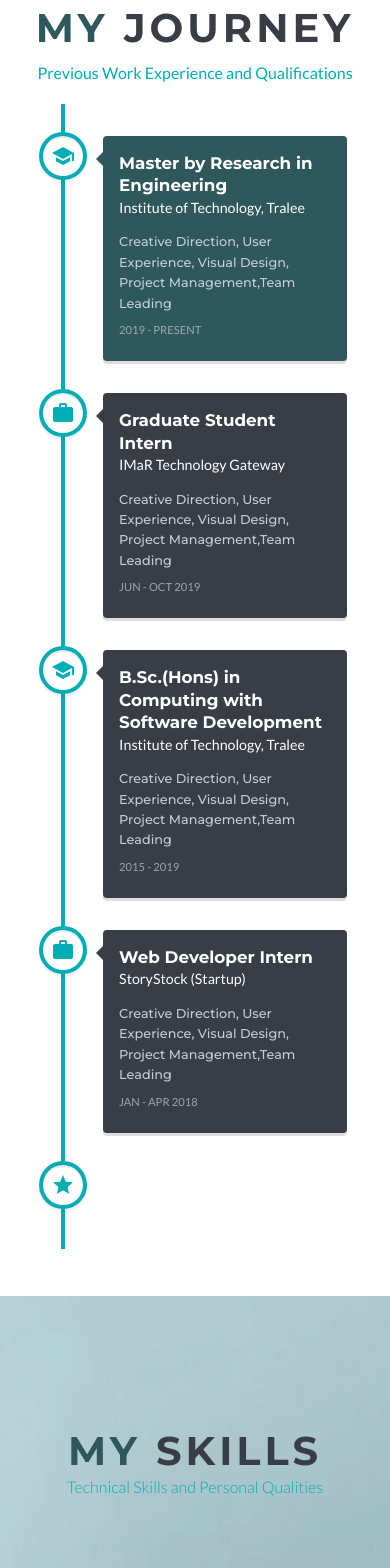
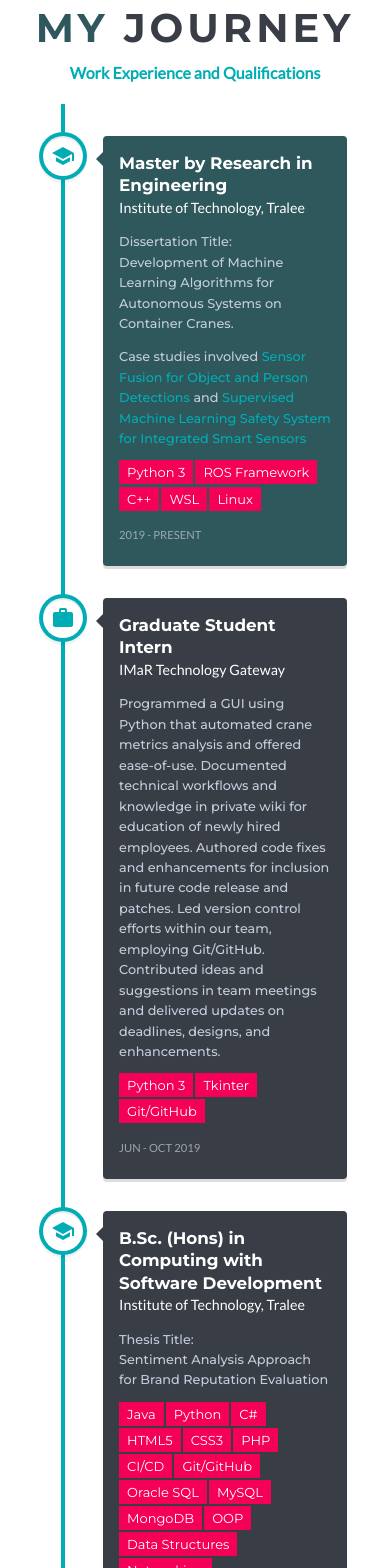
Before and after one commit to dejongyeong/web-portfolio, a React (Create React App) app: page / in a window 390 px wide. Shown: the part 1900-3468 px from the top of the page. Built offline with nearby package versions, Linux system fonts and the light colour scheme.

Commit message:
added chips label to timeline and transitions on skills

```diff
--- a/src/components/Experience.js
+++ b/src/components/Experience.js
@@ -50,6 +50,7 @@ const useStyles = makeStyles((theme) => ({
       color: '#00adb5',
       fontWeight: '400',
       fontFamily: 'Lato, sans-serif',
+      fontWeight: 'bold',
     },
     marginBottom: '3%',
     [theme.breakpoints.down('sm')]: {
@@ -90,11 +91,11 @@ function Experience() {
             My <span>Journey</span>
           </Typography>
           <Typography variant="body1">
-            Previous Work Experience and Qualifications
+            Work Experience and Qualifications
           </Typography>
         </div>
         <div className={classes.timeline}>
-          <Timeline styles={classes} />
+          <Timeline />
         </div>
       </div>
     </div>
--- a/src/components/Skills.js
+++ b/src/components/Skills.js
@@ -185,6 +185,13 @@ const useStyle = makeStyles((theme) => ({
       letterSpacing: '2px',
       color: '#071921',
     },
+    [theme.breakpoints.up('lg')]: {
+      '&:hover': {
+        transform: 'translate(0, -10px)',
+        msTransform: 'translate(0, -10px)',
+      },
+      transition: 'transform 0.3s ease-out',
+    },
   },
   icons: {
     margin: '30px auto 20px auto',
@@ -247,7 +254,11 @@ function Skills() {
             </Typography>
             <Typography
               variant="body1"
-              style={{ color: '#00adb5', fontFamily: 'Lato, sans-serif' }}
+              style={{
+                color: '#00adb5',
+                fontFamily: 'Lato, sans-serif',
+                fontWeight: 'bold',
+              }}
             >
               Technical Skills and Personal Qualities
             </Typography>
--- a/src/components/Timeline.js
+++ b/src/components/Timeline.js
@@ -6,7 +6,7 @@ import {
 import 'react-vertical-timeline-component/style.min.css';
 import { Star, School, Work } from '@material-ui/icons';
 import uuid from 'react-uuid';
-import { makeStyles, Typography } from '@material-ui/core';
+import { Chip, makeStyles, Typography } from '@material-ui/core';
 
 const mainBackgroundColor = '#2e585b';
 const subBackgroundColor = '#393e46';
@@ -19,8 +19,28 @@ const experiences = [
     icon: <School />,
     mainHeading: 'Master by Research in Engineering',
     subHeading: 'Institute of Technology, Tralee',
-    description:
-      'Creative Direction, User Experience, Visual Design, Project Management,Team Leading',
+    description: (
+      <>
+        <Typography variant="body2">
+          Dissertation Title:
+          <br />
+          Development of Machine Learning Algorithms for Autonomous Systems on
+          Container Cranes.
+        </Typography>
+        <Typography variant="body2">
+          Case studies involved{' '}
+          <span style={{ color: '#00adb5' }}>
+            Sensor Fusion for Object and Person Detections
+          </span>{' '}
+          and{' '}
+          <span style={{ color: '#00adb5' }}>
+            Supervised Machine Learning Safety System for Integrated Smart
+            Sensors
+          </span>
+        </Typography>
+      </>
+    ),
+    technology: ['Python 3', 'ROS Framework', 'C++', 'WSL', 'Linux'],
   },
   {
     id: uuid(),
@@ -30,8 +50,18 @@ const experiences = [
     icon: <Work />,
     mainHeading: 'Graduate Student Intern',
     subHeading: 'IMaR Technology Gateway',
-    description:
-      'Creative Direction, User Experience, Visual Design, Project Management,Team Leading',
+    description: (
+      <Typography variant="body2">
+        Programmed a GUI using Python that automated crane metrics analysis and
+        offered ease-of-use. Documented technical workflows and knowledge in
+        private wiki for education of newly hired employees. Authored code fixes
+        and enhancements for inclusion in future code release and patches. Led
+        version control efforts within our team, employing Git/GitHub.
+        Contributed ideas and suggestions in team meetings and delivered updates
+        on deadlines, designs, and enhancements.
+      </Typography>
+    ),
+    technology: ['Python 3', 'Tkinter', 'Git/GitHub'],
   },
   {
     id: uuid(),
@@ -39,10 +69,31 @@ const experiences = [
     backgroundColor: subBackgroundColor,
     date: '2015 - 2019',
     icon: <School />,
-    mainHeading: 'B.Sc.(Hons) in Computing with Software Development',
+    mainHeading: 'B.Sc. (Hons) in Computing with Software Development',
     subHeading: 'Institute of Technology, Tralee',
-    description:
-      'Creative Direction, User Experience, Visual Design, Project Management,Team Leading',
+    description: (
+      <Typography variant="body2">
+        Thesis Title:
+        <br />
+        Sentiment Analysis Approach for Brand Reputation Evaluation
+      </Typography>
+    ),
+    technology: [
+      'Java',
+      'Python',
+      'C#',
+      'HTML5',
+      'CSS3',
+      'PHP',
+      'CI/CD',
+      'Git/GitHub',
+      'Oracle SQL',
+      'MySQL',
+      'MongoDB',
+      'OOP',
+      'Data Structures',
+      'Networking',
+    ],
   },
   {
     id: uuid(),
@@ -52,8 +103,24 @@ const experiences = [
     icon: <Work />,
     mainHeading: 'Web Developer Intern',
     subHeading: 'StoryStock (Startup)',
-    description:
-      'Creative Direction, User Experience, Visual Design, Project Management,Team Leading',
+    description: (
+      <Typography variant="body2">
+        Designed, developed, and implemented new features based on analysed
+        requirements. Conducted informal cognitive walkthrough and improved UX
+        on the platform. Adhered to best practices for version control,
+        employing Git/GitHub. Worked with CEO, Head of Story Department and
+        Senior Developer to determine organizational need, designing pages to
+        meet demand.
+      </Typography>
+    ),
+    technology: [
+      'PHP Laravel 5',
+      'MySQL',
+      'JavaScript',
+      'HTML5',
+      'CSS3',
+      'Bootstrap 4',
+    ],
   },
 ];
 
@@ -65,6 +132,12 @@ const useStyles = makeStyles((theme) => ({
     [theme.breakpoints.down('1169')]: {
       color: '#c5cddd !important',
       fontSize: '0.7rem !important',
+    },
+  },
+  chips: {
+    marginTop: '5%',
+    [theme.breakpoints.down('lg')]: {
+      marginBottom: '3%',
     },
   },
 }));
@@ -94,8 +167,23 @@ function ExperienceList() {
       <Typography variant="h6" className="vertical-timeline-element-subtitle">
         {experience.subHeading}
       </Typography>
-      <Typography variant="body2">{experience.description}</Typography>
+      {experience.description}
+      <div className={classes.chips}>
+        <Technology technologies={experience.technology} />
+      </div>
     </VerticalTimelineElement>
+  ));
+}
+
+function Technology(props) {
+  return props.technologies.map((technology) => (
+    <Chip
+      key={technology}
+      label={technology}
+      size="small"
+      color="secondary"
+      style={{ marginRight: '1%', marginBottom: '1%', borderRadius: '0px' }}
+    />
   ));
 }
 
```
